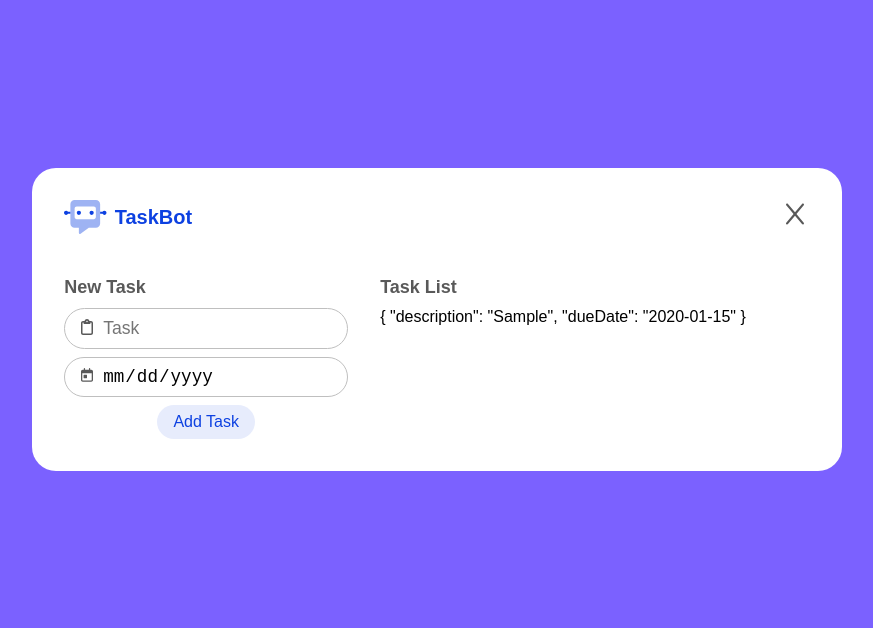
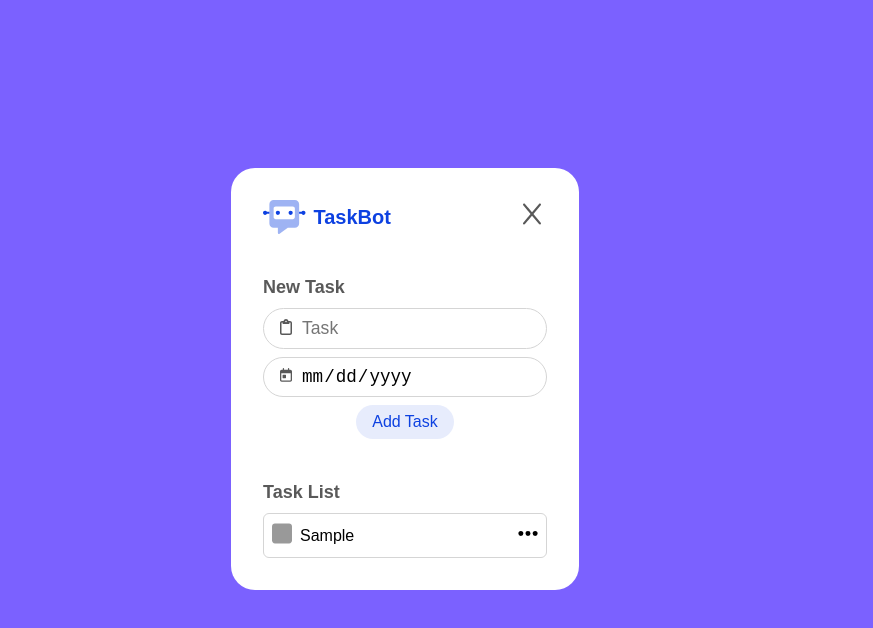
Before and after one commit to PollyEx/frontend-coding-challenge-richardbx, a Vue app: page / in a window 1280 px wide. Both pictures are taken after typing "Sample", "2020-01-15" into the empty fields and a click on the button "Add Task". Shown: the top 628 px of the page, without its empty margins (235-1108 px from the left). Built offline with nearby package versions, Linux system fonts and the light colour scheme.

Commit message:
task-list built

```diff
--- a/src/App.vue
+++ b/src/App.vue
@@ -16,6 +16,7 @@ function createTask(): void {
   tasks.push({
     description: newDescription.value,
     dueDate: newDueDate.value,
+    completed: false
   })
 
   clearForm()
@@ -25,10 +26,15 @@ function clearForm(): void {
   newDescription.value = undefined
   newDueDate.value = undefined
 }
+
+function close(): void {
+  tasks.splice(0, tasks.length)
+  clearForm()
+}
 </script>
 
 <template>
-  <CardContainer class="app__card">
+  <CardContainer class="app__card" @close="close">
     <template #heading>
       <div class="app__heading">
         <TaskBotIcon class="app__icon" />
@@ -36,7 +42,7 @@ function clearForm(): void {
       </div>
     </template>
 
-    <div class="app__body">
+    <div class="app__form-container">
       <h1>New Task</h1>
       <form class="app__form" @submit.prevent="createTask">
         <FormInput placeholder="Task" v-model="newDescription">
@@ -56,7 +62,10 @@ function clearForm(): void {
     </div>
 
     <template v-if="tasks.length">
-      <TaskList :tasks="tasks" />
+      <div class="app__tasks-container">
+        <h1>Task List</h1>
+        <TaskList :tasks="tasks" />
+      </div>
     </template>
   </CardContainer>
 </template>
--- a/src/components/CardContainer.vue
+++ b/src/components/CardContainer.vue
@@ -1,5 +1,9 @@
 <script lang="ts" setup>
 import CloseIcon from '../assets/CloseIcon.svg'
+
+const emit = defineEmits<{
+  close: []
+}>()
 </script>
 
 <template>
@@ -7,7 +11,7 @@ import CloseIcon from '../assets/CloseIcon.svg'
     <div class="card-container__header">
       <slot name="heading" />
       <button type="button" class="card-container__close">
-        <CloseIcon />
+        <CloseIcon @click="emit('close')" />
       </button>
     </div>
 
@@ -42,6 +46,7 @@ import CloseIcon from '../assets/CloseIcon.svg'
 
 .card-container__body {
   display: flex;
+  flex-direction: column;
   gap: 2rem;
 }
 
--- a/src/components/FormInput.vue
+++ b/src/components/FormInput.vue
@@ -28,7 +28,7 @@ const attrs = useAttrs()
   border-radius: 32px;
   padding: 0.5rem 1rem;
   align-self: stretch;
-  border: 1px solid var(--colors-grey-300);
+  border: 1px solid var(--colors-grey-200);
 }
 
 .form-input:focus-within {
--- /dev/null
+++ b/src/components/TaskItem.vue
@@ -0,0 +1,63 @@
+<script lang="ts" setup>
+import SquareIcon from '../assets/SquareIcon.svg'
+import CheckedIcon from '../assets/CheckedIcon.svg'
+import EllipsisIcon from '../assets/EllipsisIcon.svg'
+
+defineProps<{
+  task: { description: string, dueDate?: Date, completed: boolean}
+}>()
+</script>
+
+<template>
+  <div class="task-item">
+    <div class="task-item__check">
+      <template v-if="task.completed">
+        <CheckedIcon class="task-item__check-icon task-item__check-icon--checked" @click="task.completed = false" />
+      </template>
+      <template v-else>
+        <SquareIcon class="task-item__check-icon" @click="task.completed = true" />
+      </template>
+    </div>
+
+    <div class="task-item__description" :class="{'task-item__description--checked': task.completed}">
+      {{ task.description }}
+    </div>
+
+    <div class="task-item__menu">
+      <EllipsisIcon class="task-item__menu-icon"/>
+    </div>
+  </div>
+</template>
+
+<style>
+.task-item {
+  padding: 0.5rem;
+  display: flex;
+  align-items: center;
+  min-width: 180px;
+  gap: 0.5rem;
+  border-radius: 6px;
+  border: 1px solid var(--colors-grey-200);
+}
+
+.task-item__description {
+  flex-grow: 1;
+}
+
+.task-item__description--checked {
+  text-decoration: line-through;
+}
+
+.task-item__check-icon {
+  cursor: pointer;
+  width: 20px;
+}
+
+.task-item__check-icon--checked {
+  fill: var(--colors-blue-500);
+}
+
+.task-item__menu-icon {
+  width: 20px;
+}
+</style>
--- a/src/components/TaskList.vue
+++ b/src/components/TaskList.vue
@@ -1,18 +1,23 @@
 <script lang="ts" setup>
+import TaskItem from './TaskItem.vue';
+
 defineProps<{
-  tasks: {description: string, dueDate: Date}[]
+  tasks: {description: string, dueDate?: Date, completed: boolean}[]
 }>()
 </script>
 
 <template>
   <div class="task-list">
-    <h1>Task List</h1>
-
     <template v-for="task in tasks" :key="task.description">
-      {{ task }}
+      <TaskItem :task="task" />
     </template>
   </div>
 </template>
 
 <style>
+.task-list {
+  display: flex;
+  flex-direction: column;
+  gap: 0.25rem;
+}
 </style>
--- a/src/style.css
+++ b/src/style.css
@@ -73,7 +73,7 @@
   --colors-bespoke-lime-light: #a7d5a1;
 }
 
-html, body {
+html, body, #app {
   font-family: "InterVariable", sans-serif;
   font-feature-settings:
     'liga' 1,
```
